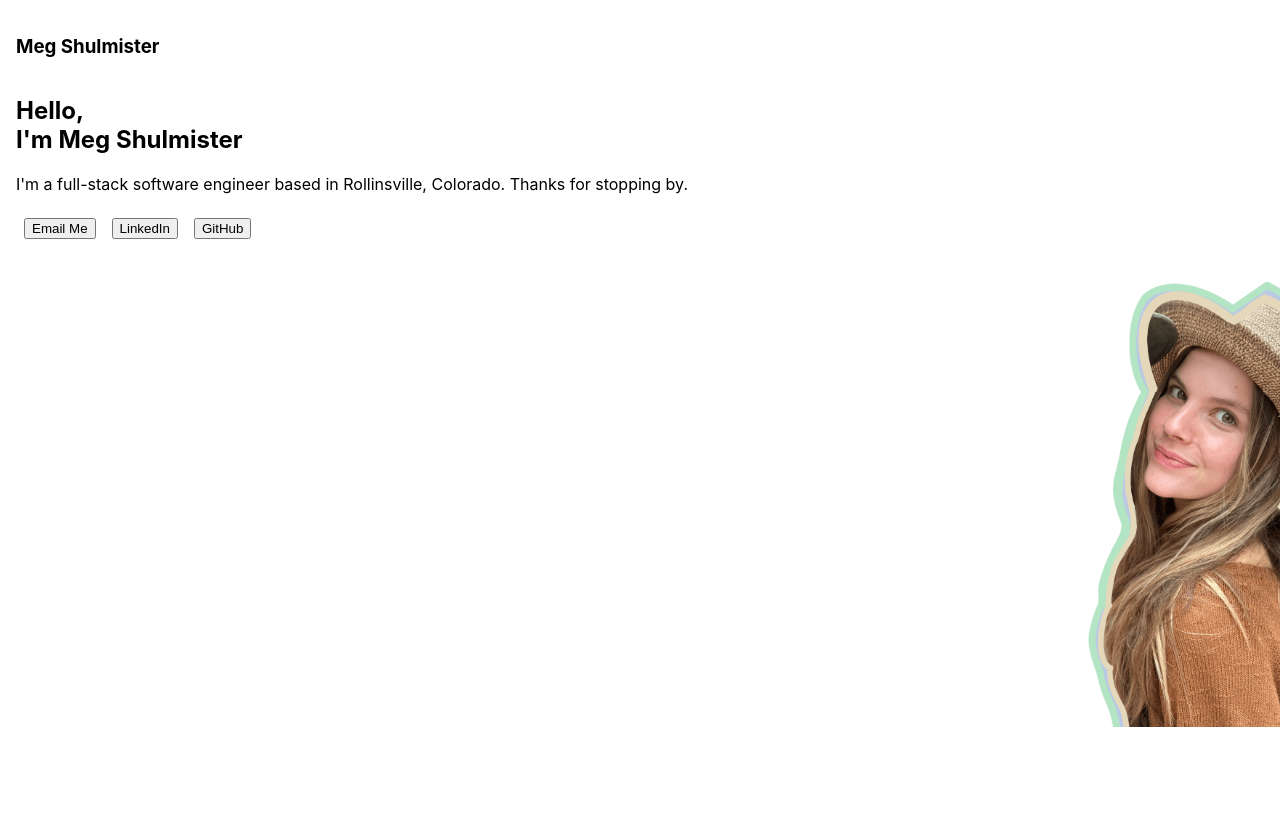
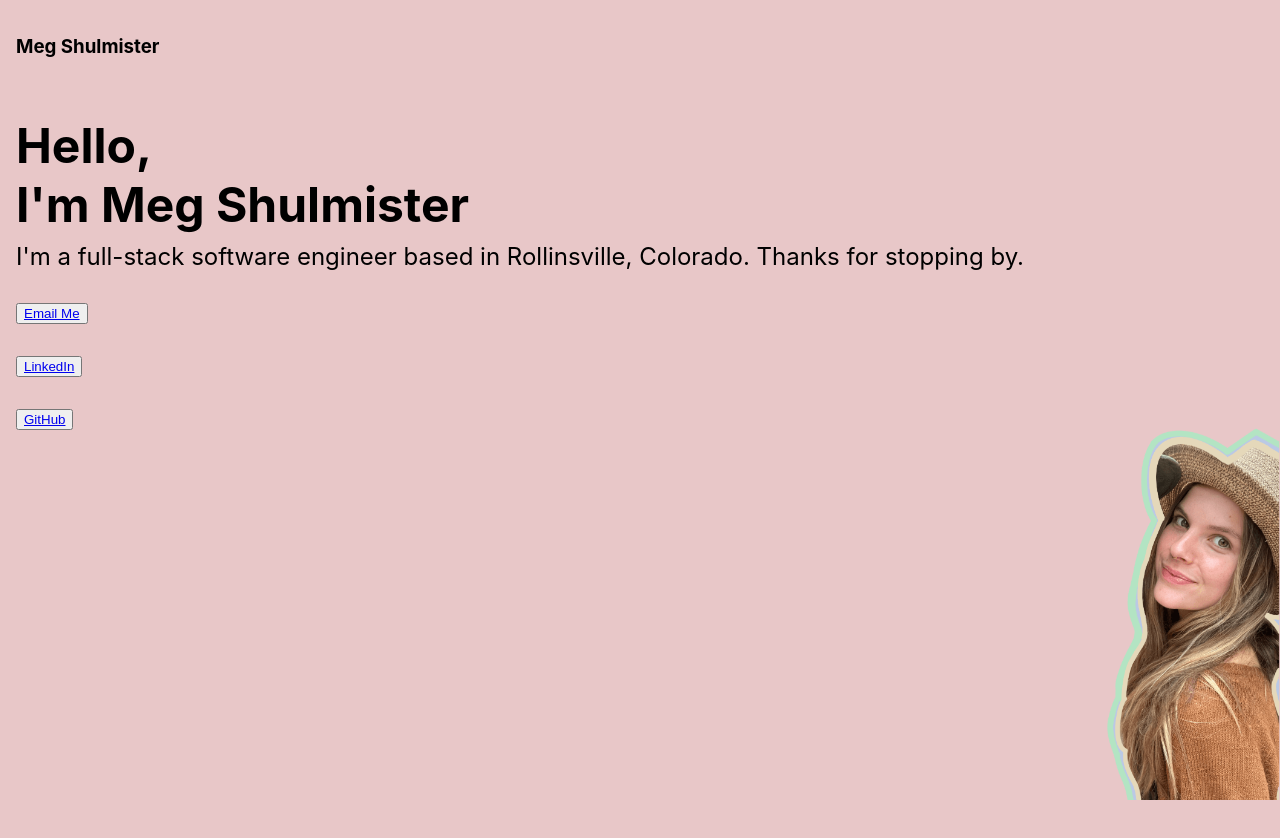
Before and after one commit to earthlymeg/portfolio-v2, a React (Create React App) app: page / in a window 1280 px wide. Shown: the top 838 px of the page. Before the commit the page ends 800 px from the top, so only its background shows below. Built offline with nearby package versions, Linux system fonts and the light colour scheme.

Commit message:
adjusting button height

```diff
--- /dev/null
+++ b/src/App.css
@@ -0,0 +1,3 @@
+html {
+    background-color:#E8C7C8;
+}
--- a/src/App.js
+++ b/src/App.js
@@ -1,8 +1,9 @@
+import './App.css'
 import Header from './components/Header'
 function App() {
 
   return (
-    <div>
+    <div className='App'>
     <Header/>
     </div>
   );
--- a/src/components/Header.jsx
+++ b/src/components/Header.jsx
@@ -1,5 +1,5 @@
 import "../styles/header.css";
-import headshot from '../assets/portfolio2_headshot.png'
+import headshot from "../assets/portfolio2_headshot.png";
 function Header() {
   return (
     <header className="header">
@@ -14,14 +14,22 @@ function Header() {
           I'm a full-stack software engineer based in Rollinsville, Colorado.
           Thanks for stopping by.
         </p>
-        <div>
-          <button>Email Me</button>
-          <button>LinkedIn</button>
-          <button>GitHub</button>
+
+          <button>
+            <a href="mailto:meganshulmister@gmail.com">Email Me</a>
+          </button>
+          <button>
+            <a href="https://www.linkedin.com/in/meganshulmister019/">
+              LinkedIn
+            </a>
+          </button>
+          <button>
+            <a href="https://github.com/earthlymeg">GitHub</a>
+          </button>
+
+        <div className="headshot">
+          <img src={headshot} alt="Meg Shulmister portfoli0"></img>
         </div>
-        <div className="headshot">
-    <img src={headshot} alt="Meg Shulmister portfoli0"></img>
-    </div>
       </section>
     </header>
   );
--- a/src/styles/header.css
+++ b/src/styles/header.css
@@ -1,19 +1,34 @@
+section {
+  height: 100vh;
+}
 .header {
   display: flex;
   flex-direction: column;
   margin: 1rem;
-  /* justify-content: center;
-    align-items: center; */
+  height: 100%;
+}
+
+h1 {
+  font-size: 3rem;
+  margin-bottom: .5rem;
+}
+
+p{
+  margin: 0;
+  font-size: 1.5rem;
 }
 
 button {
-  margin: 0.5rem;
+  margin-top: 2rem;
+  display: block;
 }
 
 .headshot {
-  height: 60vh;
-  width: 100vw;
-  float: left;
+  position: absolute;
+  bottom: 0;
+  height: 50vh;
+  width: 90vw;
+  right:0;
 }
 .headshot img {
   float: right;
```
